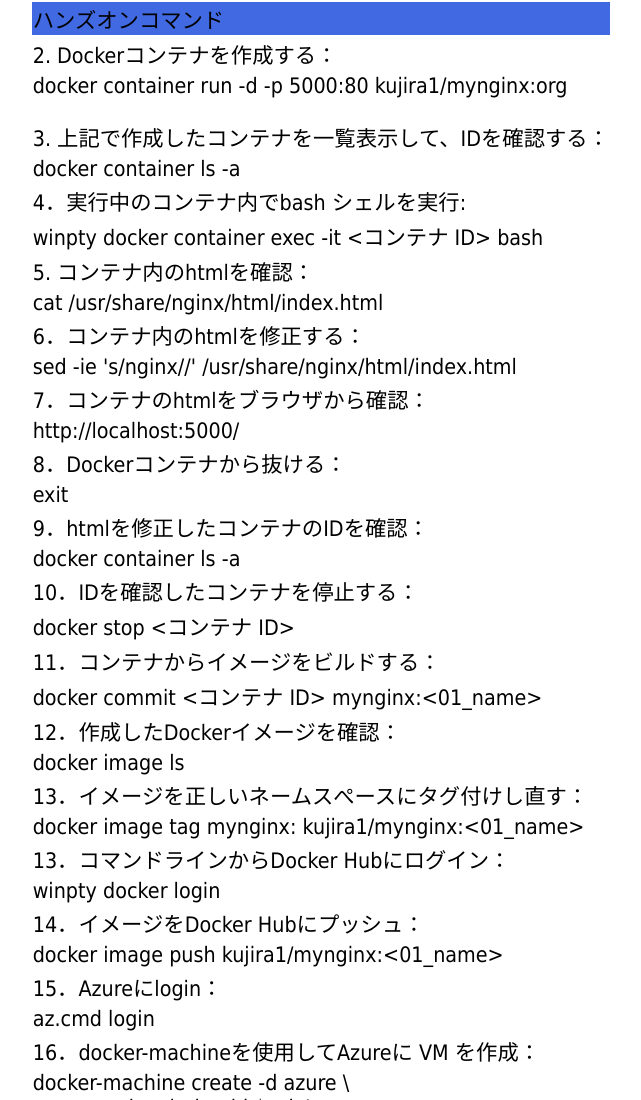
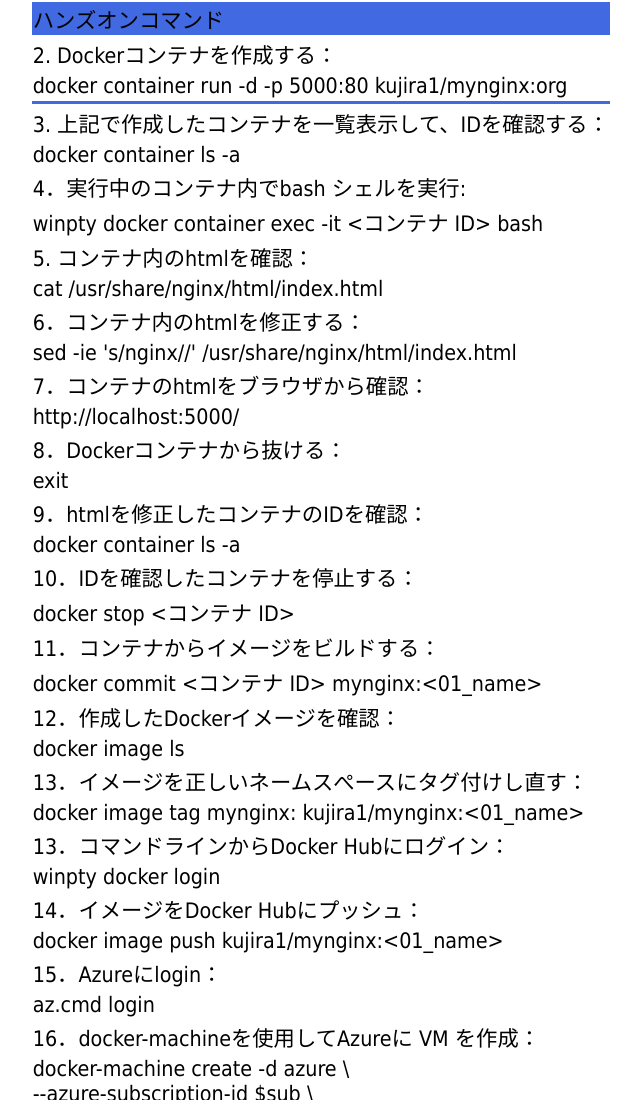
Before and after one commit to kujira01/kujira01.github.io, a plain HTML site: page index.html in a window 1280 px wide. Shown: the top 1100 px of the page, without its empty margins (237-878 px from the left). Drawn offline with Linux system fonts and the light colour scheme.

Commit message:
Update index.html

```diff
--- a/index.html
+++ b/index.html
@@ -27,7 +27,7 @@
 </tr>
 
 <tr>
-<td height=15pt></td>
+<td height=1pt bgcolor="#4169e1"></td>
 </tr>
 
 <tr>
```
